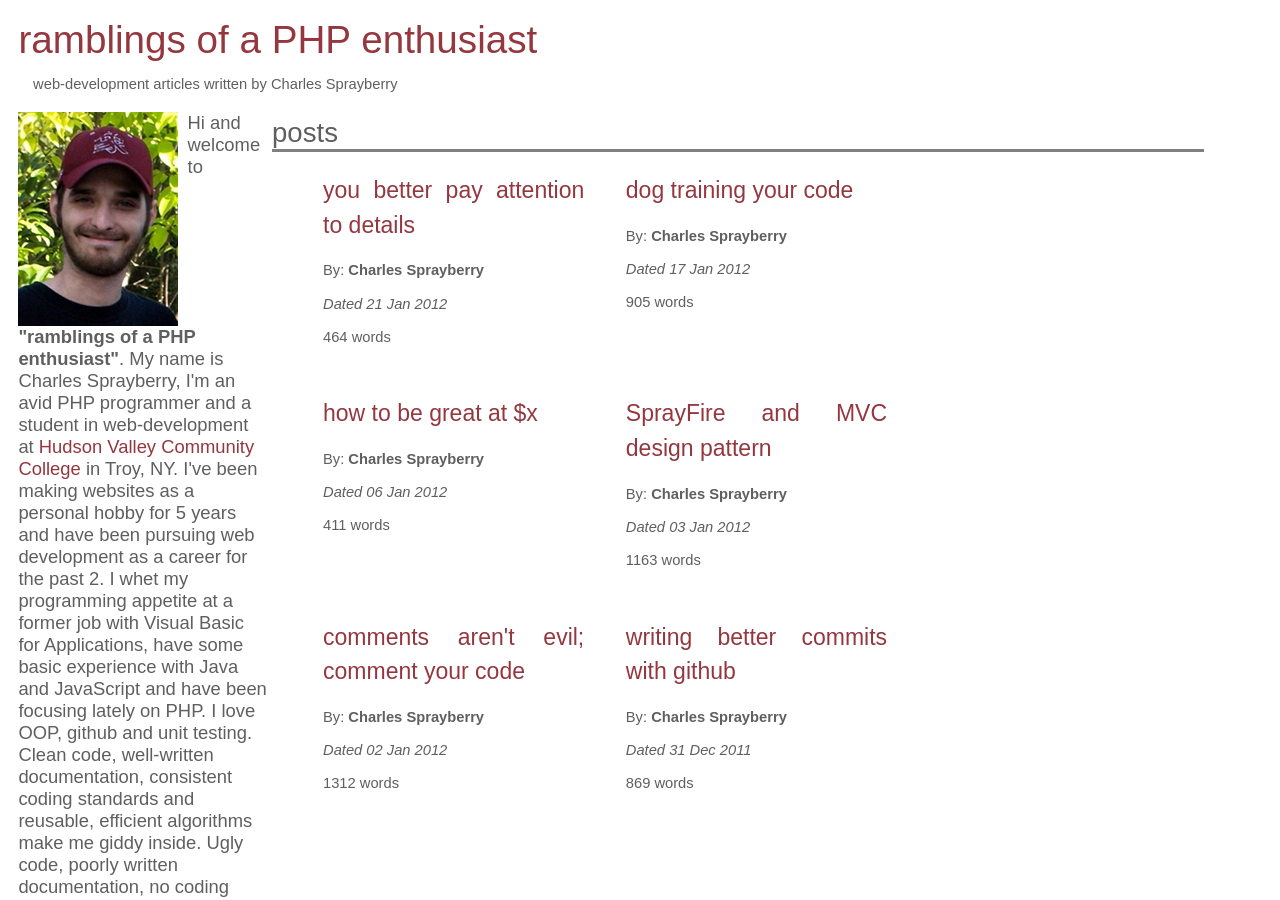
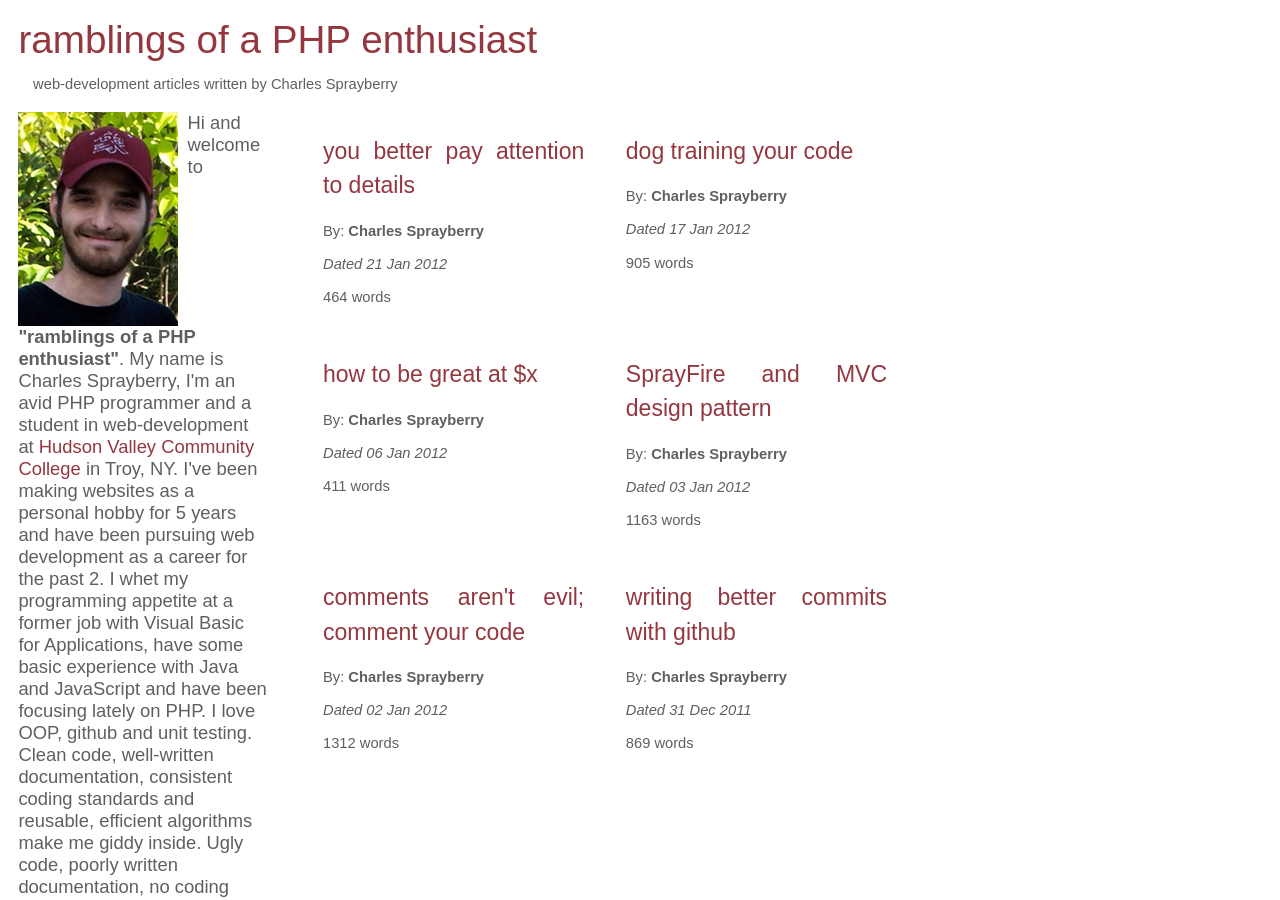
Before and after one commit to cspray/archived-blog, a Jekyll site: the page built from index-real.html, in a window 1280 px wide and 900 px high. Built offline with Jekyll 4.4.1, drawn with Linux system fonts in a browser that asks for light colours.

Commit message:
UPD _includes/post-navigation.html removing subheading for posts

```diff
--- a/_includes/post-navigation.html
+++ b/_includes/post-navigation.html
@@ -1,5 +1,4 @@
                 	<div id="post-navigation">
-						<h3>posts</h3>
 	                    <ul class="navigation-menu horizontal-list">
 	                    {% if site.posts.size == 0 %}
 	                    	<li>There are no posts at this time.  Please check back later!</li>
```
